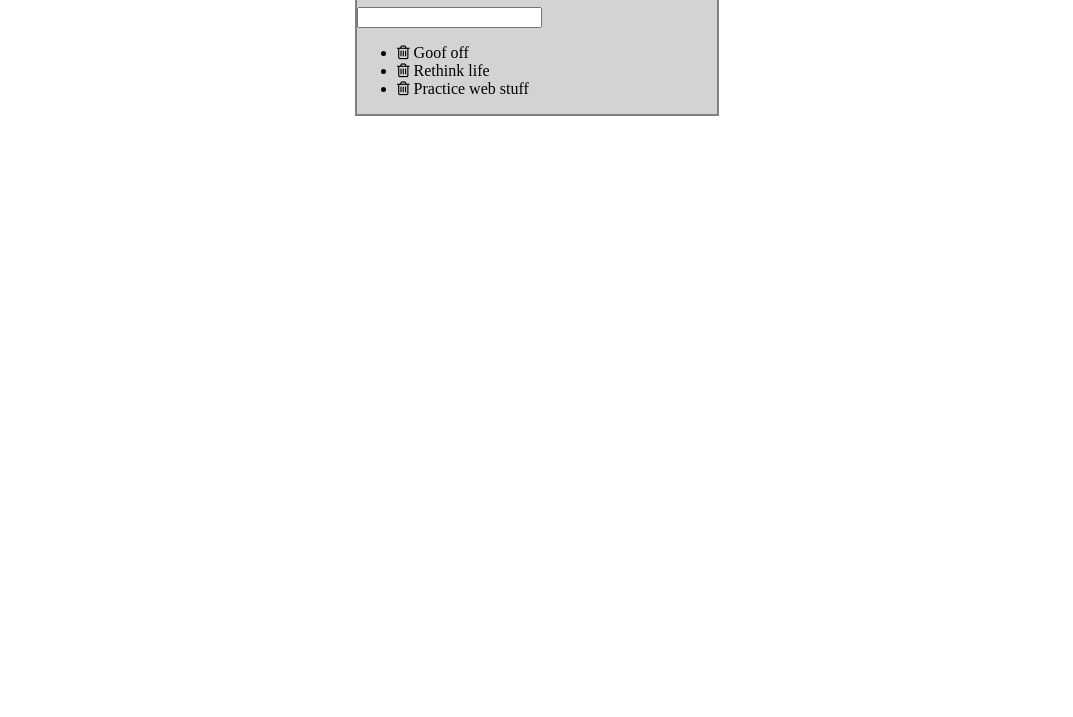
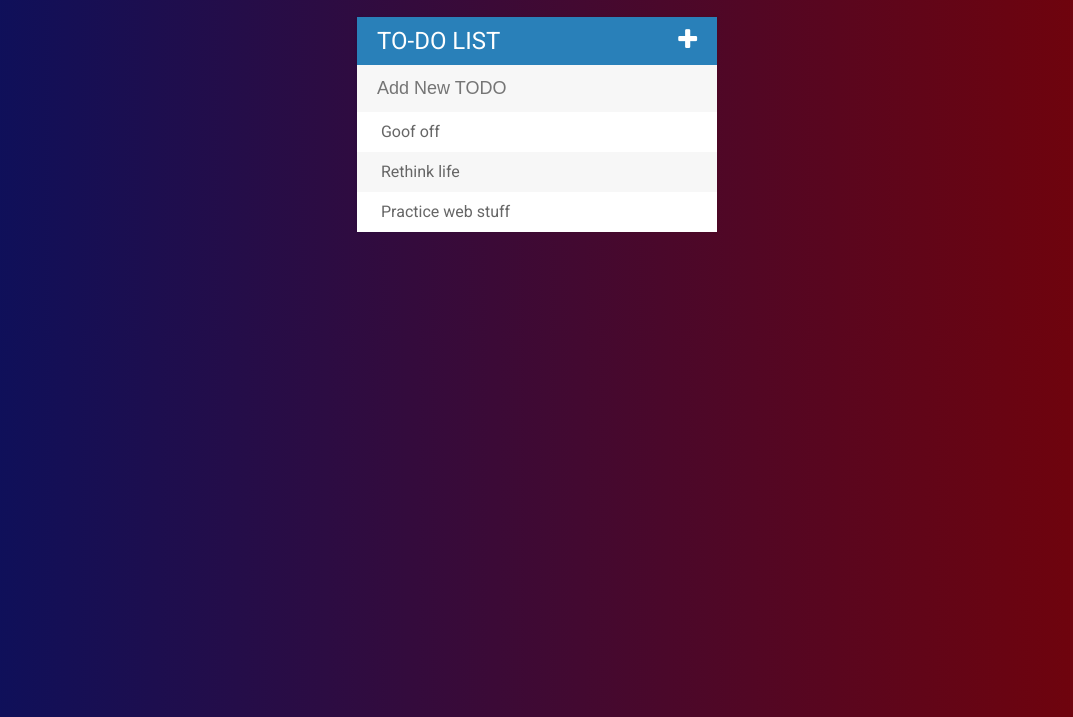
Before and after one commit to kug3lblitz/jQueryTodo, a website: page index.html in a window 1280 px wide. Shown: the part 83-800 px from the top of the page, without its empty margins (103-1176 px from the left). Drawn offline with nearby package versions, Linux system fonts and the light colour scheme.

Commit message:
fully styled, effects added

```diff
--- a/css/style.css
+++ b/css/style.css
@@ -1,10 +1,91 @@
-@import 'https://maxcdn.bootstrapcdn.com/font-awesome/4.7.0/css/font-awesome.min.css';
+@import url('https://maxcdn.bootstrapcdn.com/font-awesome/4.7.0/css/font-awesome.min.css');
+@import url('https://fonts.googleapis.com/css?family=Roboto:400,500,700');
+
+body {
+  font-family: 'Roboto', sans-serif;
+  background: #780206;  /* fallback for old browsers */
+  background: -webkit-linear-gradient(to right, #061161, #780206);  /* Chrome 10-25, Safari 5.1-6 */
+  background: linear-gradient(to right, #061161, #780206); /* W3C, IE 10+/ Edge, Firefox 16+, Chrome 26+, Opera 12+, Safari 7+ */
+}
 
 #container {
-  background: lightgray;
+  background: #f7f7f7;
   width: 360px;
-  margin: 0 auto;
-  border: 2px solid gray;
+  margin: 100px auto;
+  box-shadow: 0 0 3px rgba(0, 0, 0, 0.1);
+}
+
+h1 {
+  background-color: #2980b9;
+  color: white;
+  margin: 0;
+  padding: 10px 20px; /*10px to the top and bottom, 20 to left and right*/
+  text-transform: uppercase;
+  font-size: 24px;
+  font-weight: normal; /*400 */
+}
+
+.fa-plus {
+  float: right;
+}
+
+input {
+  font-size: 18px;
+  background: #f7f7f7;
+  width: 100%;
+  padding: 13px 13px 13px 20px;
+  color: #2980b9;
+  /*this makes the input perfectly flush with container when not focused*/
+  border: 3px rgba(0, 0, 0, 0);
+  /*input extends off of parent element without box-sizing*/
+  box-sizing: border-box;
+  -webkit-box-sizing: border-box;
+  -moz-box-sizing: border-box;
+}
+
+input:focus {
+  background: #fff;
+  border: 3px solid #2980b9;
+  /*eliminates default browser highlighting*/
+  outline: none;
+}
+
+ul {
+  list-style: none;
+  margin: 0;
+  padding: 0;
+}
+
+li {
+  background: #fff;
+  /*easy vertical centering*/
+  height: 40px;
+  line-height: 40px;
+  /*the color of the beast*/
+  color: #666;
+}
+
+/*every other li has a gray background*/
+
+li:nth-child(2) {
+  background: #f7f7f7;
+}
+
+span {
+  background: #e74c3c;
+  color: white;
+  height; 40px;
+  width: 0;
+  margin-right: 20px;
+  text-align: center;
+  display: inline-block;
+  opacity: 0;
+  transition: 0.2s linear;
+}
+
+li:hover span {
+  width: 40px;
+  opacity: 1;
 }
 
 .completed {
--- a/index.html
+++ b/index.html
@@ -8,8 +8,8 @@
 <body>
 
     <div id="container">
-        <h1>To-Do List</h1>
-        <input type="text">
+        <h1>To-Do List<i class="fa fa-plus" aria-hidden="true"></i></h1>
+        <input type="text" placeholder="Add New TODO">
         <ul>
             <li><span><i class="fa fa-trash-o" aria-hidden="true"></i></span> Goof off</li>
             <li><span><i class="fa fa-trash-o" aria-hidden="true"></i></span> Rethink life</li>
--- a/js/main.js
+++ b/js/main.js
@@ -21,3 +21,7 @@
     $("ul").append("<li><span><i class=\"fa fa-trash-o\" aria-hidden=\"true\"></i></span> " + todoText + "</li>");
   }
 });
+
+$('.fa-plus').click(function() {
+  $("input[type='text']").fadeToggle();
+});
```
